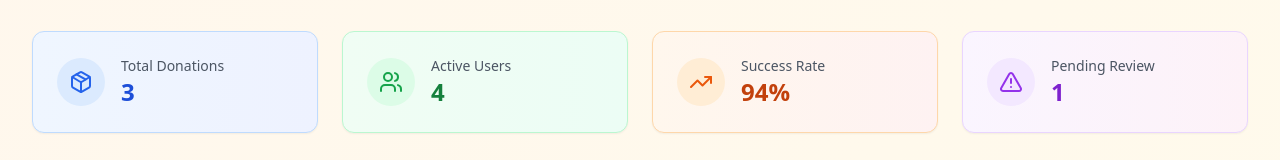
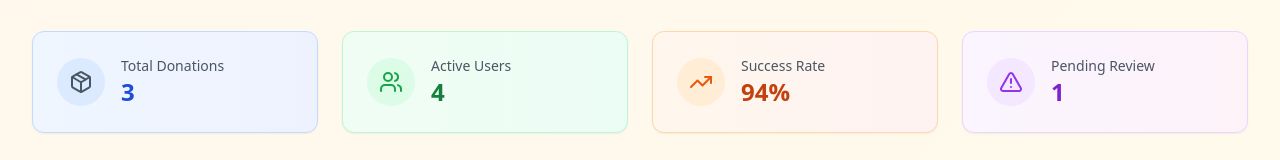
Before and after one commit to shubh389/Anndaaan, a React (Vite) app: page /admin in a window 1280 px wide. Shown: the part 244-404 px from the top of the page. Built offline with nearby package versions, Linux system fonts and the light colour scheme.

Commit message:
Change stats card icons to grey
cgen-2e48de562ce64459a002939083d633f9

```diff
--- a/client/pages/Admin.tsx
+++ b/client/pages/Admin.tsx
@@ -278,7 +278,7 @@ const Admin = () => {
             <CardContent className="p-6">
               <div className="flex items-center">
                 <div className="bg-blue-100 rounded-full p-3 mr-4">
-                  <Package className="h-6 w-6 text-blue-600" />
+                  <Package className="h-6 w-6 text-gray-600" />
                 </div>
                 <div>
                   <p className="text-sm text-gray-600">Total Donations</p>
```
